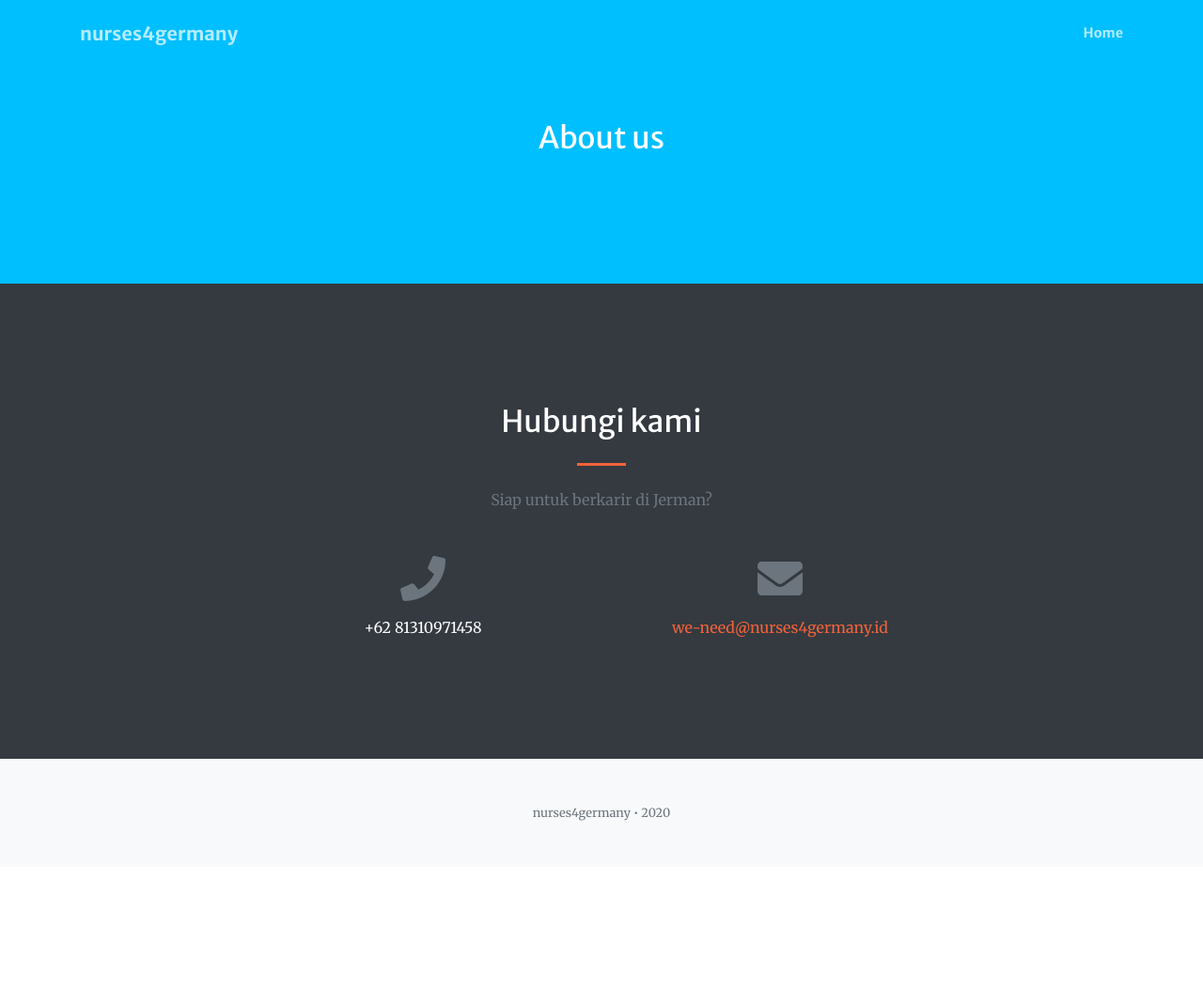
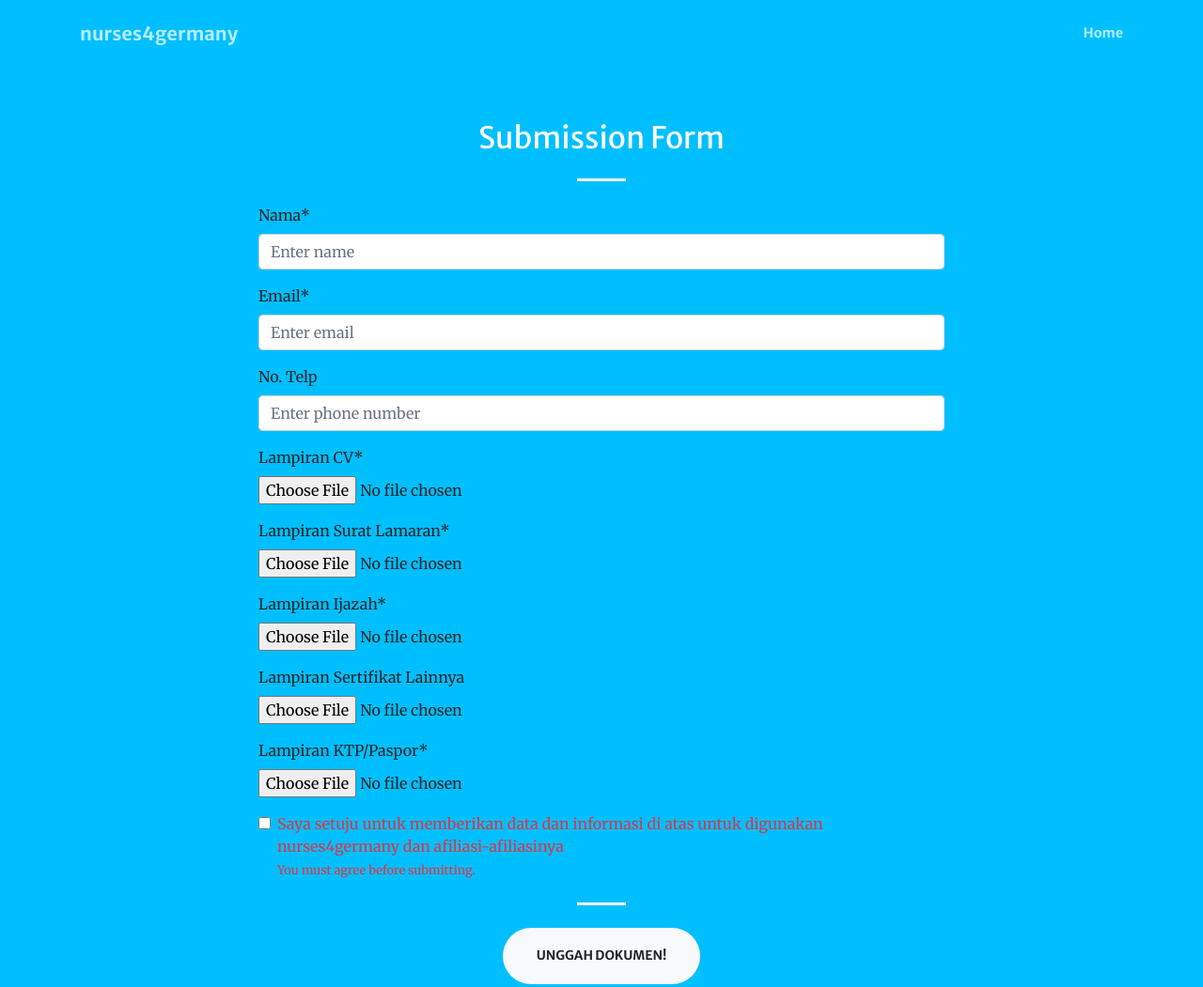
Before and after one commit to joaoagcosta23/nurses4germany, a plain HTML site: page submit.html in a window 1280 px wide. Shown: the top 1051 px of the page at 94% size. Before the commit the page ends 923 px from the top, so only its background shows below. Drawn offline with nearby package versions, Linux system fonts and the light colour scheme.

Commit message:
Submit change

```diff
--- a/submit.html
+++ b/submit.html
@@ -42,8 +42,56 @@
             <div class="container">
                 <div class="row justify-content-center">
                     <div class="col-lg-8 text-center">
-                        <h2 class="text-white mt-0">About us</h2>
-
+                        <h2 class="text-white mt-0">Submission Form</h2>
+                        <hr class="divider light my-4" />
+                        <form action="thanks.html">
+                          <form action="http://yourwebsite.com/yourform-processor.php">
+                          <div class="form-group text-left">
+                            <label for="name">Nama*</label>
+                            <input type="name" class="form-control" placeholder="Enter name" id="name" required="">
+                          </div>
+                           <div class="form-group text-left">
+                            <label for="email">Email*</label>
+                            <input type="email" class="form-control" placeholder="Enter email" id="email" required="">
+                          </div>
+                           <div class="form-group text-left">
+                            <label for="fa-phone">No. Telp</label>
+                            <input type="email" class="form-control" placeholder="Enter phone number" id="fa-phone">
+                          </div>
+                            <div class="form-group text-left">
+                            <label for="CVFile">Lampiran CV*</label>
+                            <input type="file" class="form-control-file" id="CVFile" required="">
+                          </div>
+                            <div class="form-group text-left">
+                            <label for="SuratLamaranFile">Lampiran Surat Lamaran*</label>
+                            <input type="file" class="form-control-file" id="SuratLamaranFile"required>
+                          </div>
+                            <div class="form-group text-left">
+                            <label for="IjazahFile">Lampiran Ijazah*</label>
+                            <input type="file" class="form-control-file" id="IjazahFile" required="">
+                          </div>
+                            <div class="form-group text-left">
+                            <label for="SertifikatFile">Lampiran Sertifikat Lainnya</label>
+                            <input type="file" class="form-control-file" id="SertifikatFile">
+                          </div>
+                            <div class="form-group text-left">
+                            <label for="KTP/PasporFile">Lampiran KTP/Paspor*</label>
+                            <input type="file" class="form-control-file" id="KTPPasporFile" required="">
+                          </div>
+                            <div class="form-group text-left">
+                              <div class="form-check">
+                                <input class="form-check-input is-invalid" type="checkbox" value="" id="invalidCheck3" required>
+                                <label class="form-check-label" for="invalidCheck3">
+                                    Saya setuju untuk memberikan data dan informasi di atas untuk digunakan nurses4germany dan afiliasi-afiliasinya
+                                </label>
+                                <div class="invalid-feedback">
+                                    You must agree before submitting.
+                               </div>
+                            </div>
+                        </div>
+                        <hr class="divider light my-4" />
+                        <button class="btn btn-light btn-xl js-primary" type="submit">Unggah Dokumen!</button>
+                        </form>
 
                     </div>
                 </div>
```
